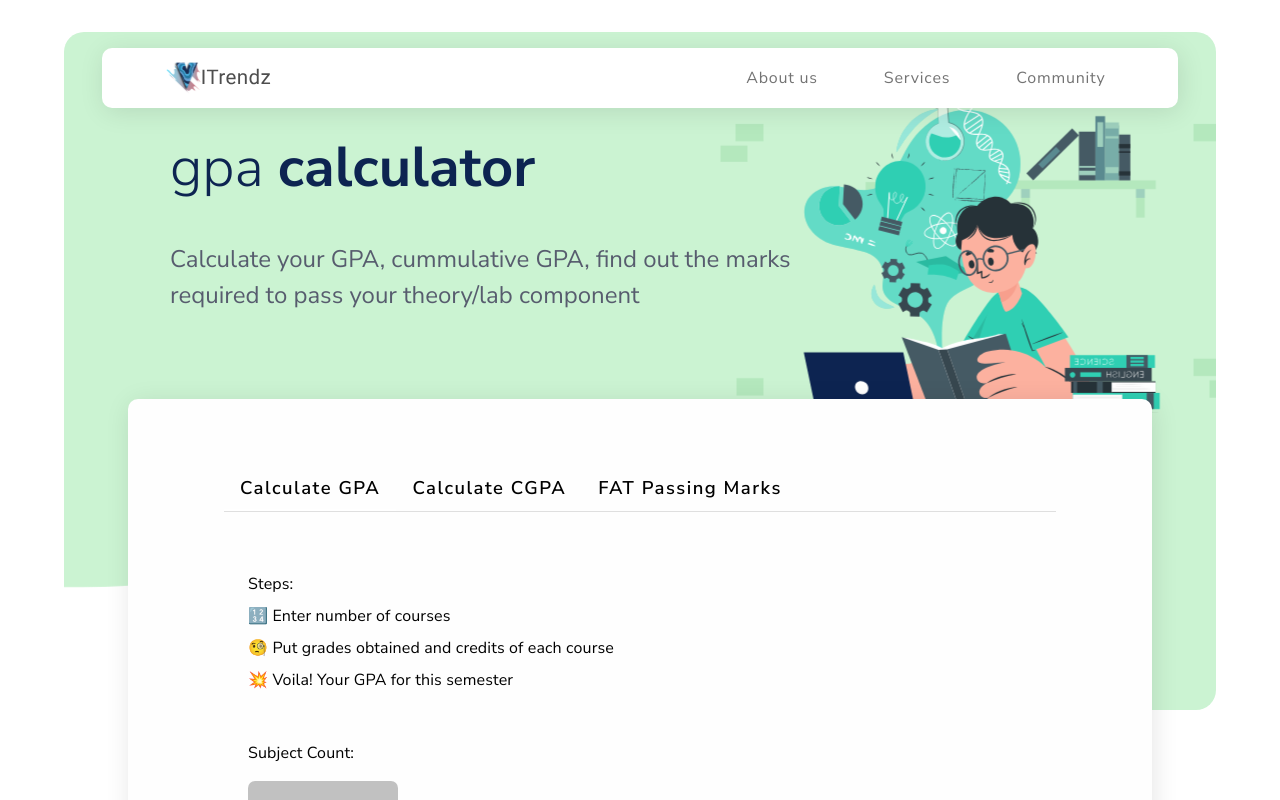
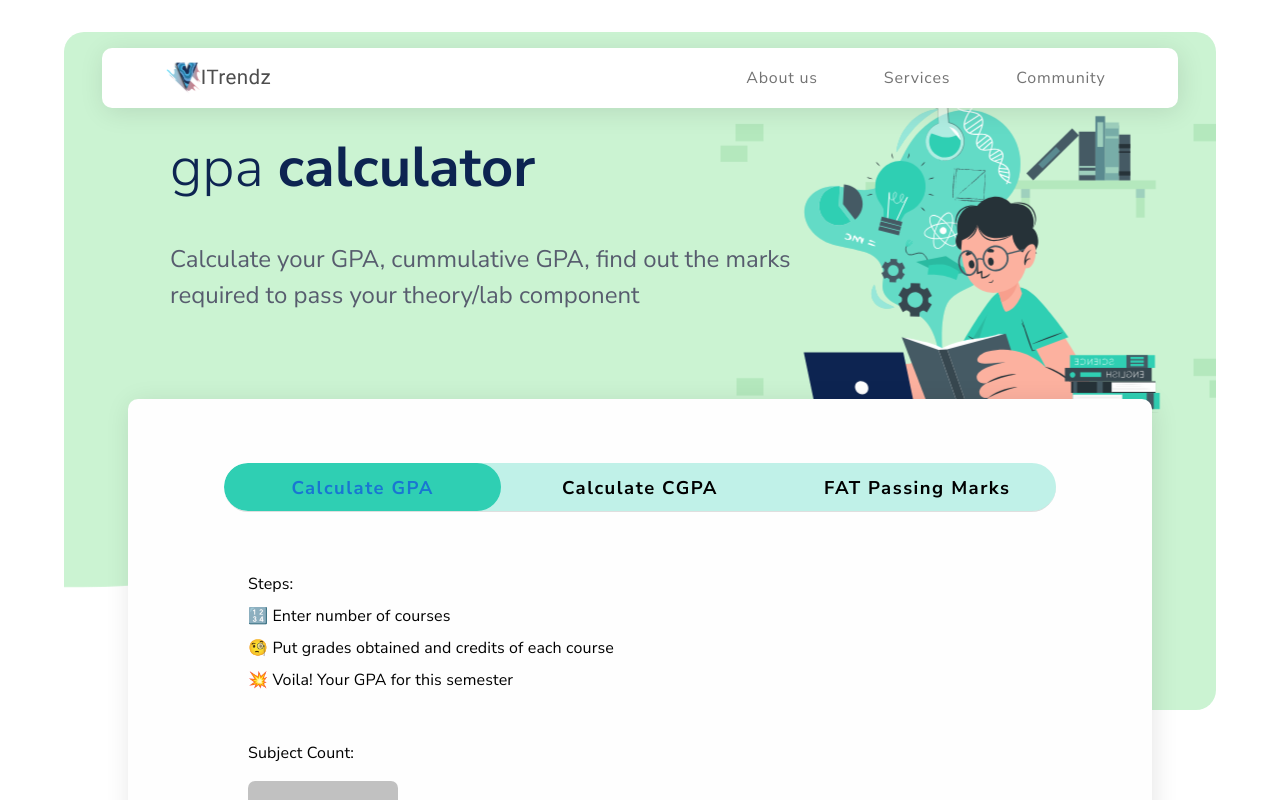
Before and after one commit to dhavalkolhe/gpa-calc, a React (Create React App) app: page / in a window 1280 px wide. Shown: the top 800 px of the page. Built offline with nearby package versions, Linux system fonts and the light colour scheme.

Commit message:
tabs styles changed

```diff
--- a/src/App.jsx
+++ b/src/App.jsx
@@ -1,17 +1,13 @@
 import React from 'react';
-import Navbar from './Components/Navbar/Navbar';
 import About from './Components/About/About';
 import Box from './Components/Box/Box';
 import Footer from './Components/Footer/Footer';
+import HeaderTwo from './Components/HeaderTwo/HeaderTwo';
 import './App.css';
-import HeaderTwo from './Components/HeaderTwo/HeaderTwo';
 
 function App() {
     return (
         <div className='landing'>
-            {/* <div className="color-2" /> */}
-            {/* <div className="color-1" /> */}
-            {/* <Navbar /> */}
             <HeaderTwo />
             <Box />
             <About />
--- a/src/Components/Box/Box.css
+++ b/src/Components/Box/Box.css
@@ -8,7 +8,6 @@
     padding: 4rem 6rem;
     width: 80%;
     position: relative;
-    /* top: -1.5rem; */
     font-family: 'Nunito Sans', sans-serif;
 }
 
--- a/src/Components/Main/Main.css
+++ b/src/Components/Main/Main.css
@@ -1,12 +1,7 @@
 .feature-label {
-    color: #000 !important;
     letter-spacing: 1.5px !important;
-    font-weight: 600 !important;
     font-size: 1.15rem !important;
     text-transform: capitalize !important;
     font-family: 'Nunito Sans', sans-serif !important;
+    display: inline-block !important;
 }
-
-.tabs-panel {
-    overflow-x: scroll !important;
-}
--- a/src/Components/Main/Main.jsx
+++ b/src/Components/Main/Main.jsx
@@ -51,7 +51,13 @@ export default function BasicTabs() {
 
     return (
         <Box sx={{ width: '100%' }}>
-            <Box sx={{ borderBottom: 1, borderColor: 'divider' }}>
+            <Box
+                sx={{
+                    borderBottom: 1,
+                    borderColor: 'divider',
+                    borderRadius: '2rem',
+                }}
+            >
                 <Tabs
                     value={value}
                     onChange={handleChange}
@@ -59,24 +65,60 @@ export default function BasicTabs() {
                     // className="tabs-panel"
                     variant="scrollable"
                     scrollButtons="auto"
-                    TabIndicatorProps={{ style: { background: '#fff' } }}
+                    TabIndicatorProps={{
+                        style: {
+                            backgroundColor: '#2FCFB3',
+                            height: '100%',
+                            borderRadius: '2rem',
+                            zIndex: '1',
+                        },
+                    }}
+                    sx={{
+                        background: 'rgba(47,207,179,0.3)',
+                        textAlign: 'center',
+                        display: 'flex',
+                        justifyContent: 'space-around',
+                        borderRadius: '2rem',
+                    }}
                 >
                     <Tab
                         className="feature-label"
                         label="Calculate GPA"
                         {...a11yProps(0)}
+                        sx={{
+                            borderRadius: '2rem',
+                            flex: '1',
+                            zIndex: '10',
+                            color: '#000',
+                            fontWeight: 'bold',
+                        }}
                     />
                     <Tab
                         className="feature-label"
                         label="Calculate CGPA"
                         {...a11yProps(1)}
+                        sx={{
+                            marginLeft: 'auto',
+                            borderRadius: '2rem',
+                            flex: '1',
+                            zIndex: '10',
+                            color: '#000',
+                            fontWeight: 'bold',
+                        }}
                     />
                     <Tab
                         className="feature-label"
                         label="FAT Passing Marks"
                         {...a11yProps(1)}
+                        sx={{
+                            marginLeft: 'auto',
+                            borderRadius: '2rem',
+                            flex: '1',
+                            zIndex: '10',
+                            color: '#000',
+                            fontWeight: 'bold',
+                        }}
                     />
-                    {/* <Tab label="Item Three" {...a11yProps(2)} /> */}
                 </Tabs>
             </Box>
             <TabPanel value={value} index={0}>
@@ -88,9 +130,6 @@ export default function BasicTabs() {
             <TabPanel value={value} index={2}>
                 <FatPassingMarks />
             </TabPanel>
-            {/* <TabPanel value={value} index={2}>
-        Item Three
-      </TabPanel> */}
         </Box>
     );
 }
```
Also changed, not shown: src/Components/About/About.css (+0 -55 lines).
